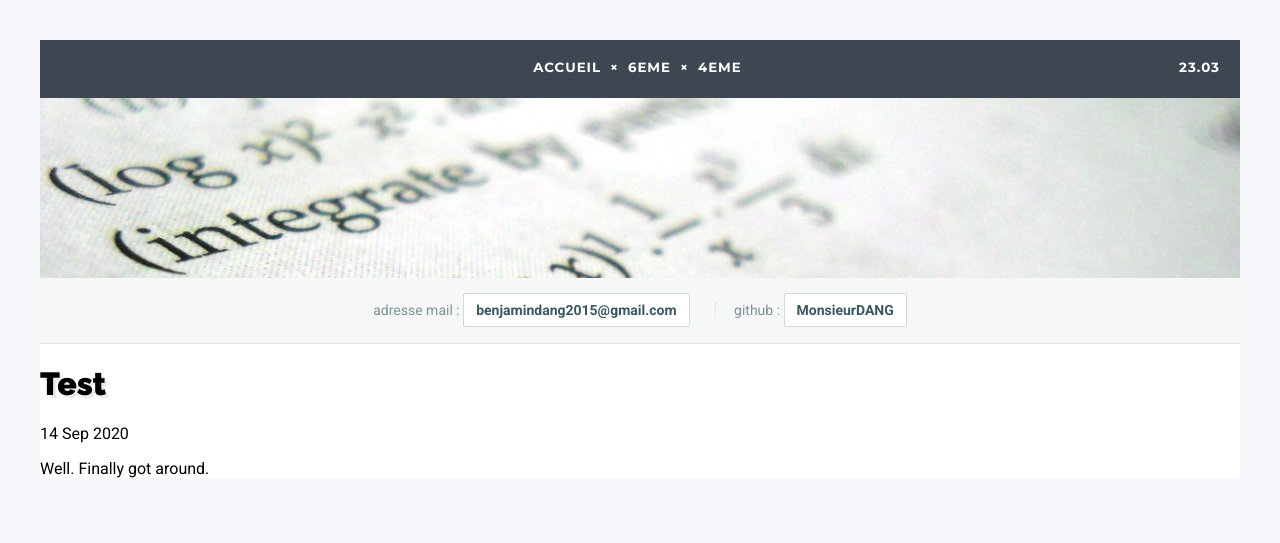
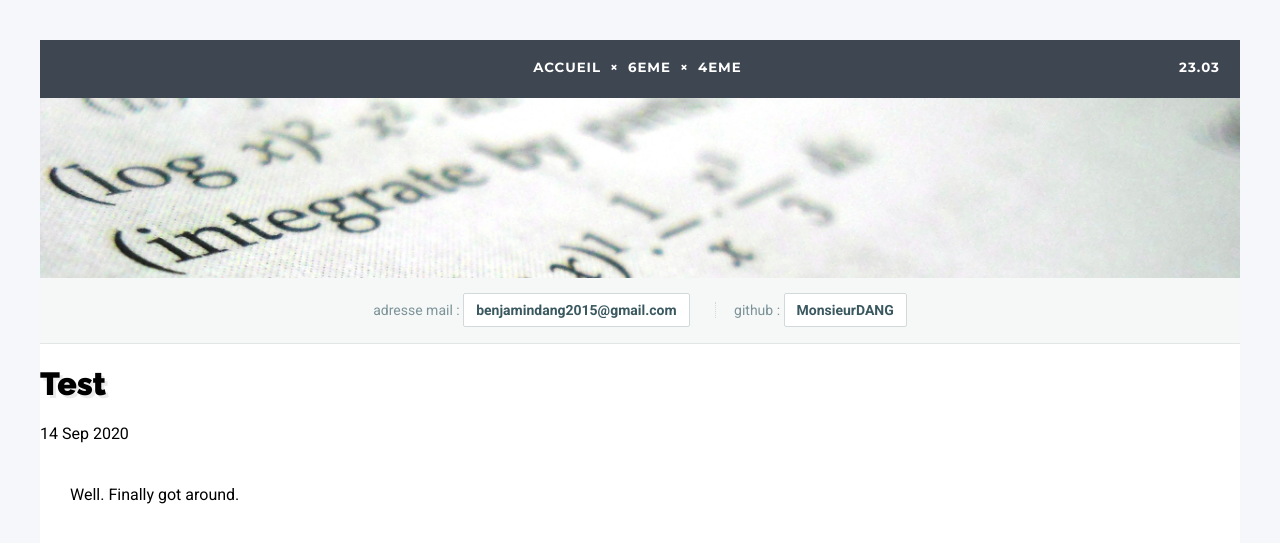
Before and after one commit to DangSinslay/DangSinslay.github.io, a Jekyll site: the page built from _posts/6eme/2020-09-14-test.md, in a window 1280 px wide. Shown: the top 543 px of the page. Built offline with Jekyll 4.4.1, drawn with Linux system fonts in a browser that asks for light colours.

Commit message:
Update post.html

```diff
--- a/_layouts/post.html
+++ b/_layouts/post.html
@@ -4,6 +4,6 @@
 <h1>{{ page.title }}</h1>
 <p class="meta">{{ page.date | date_to_string }}</p>
 
-<div class="post">
+<div id="content">
   {{ content }}
 </div>
```
